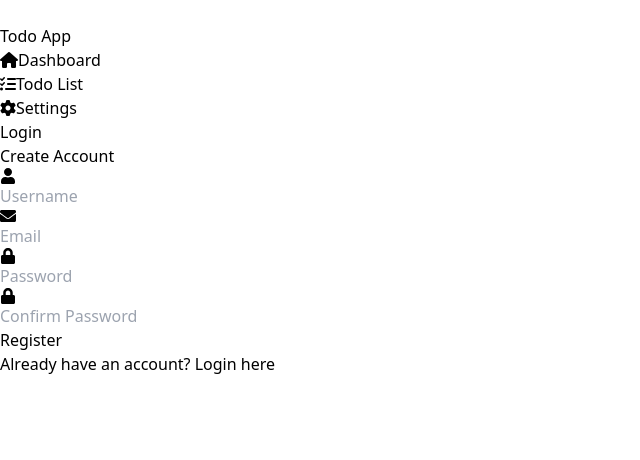
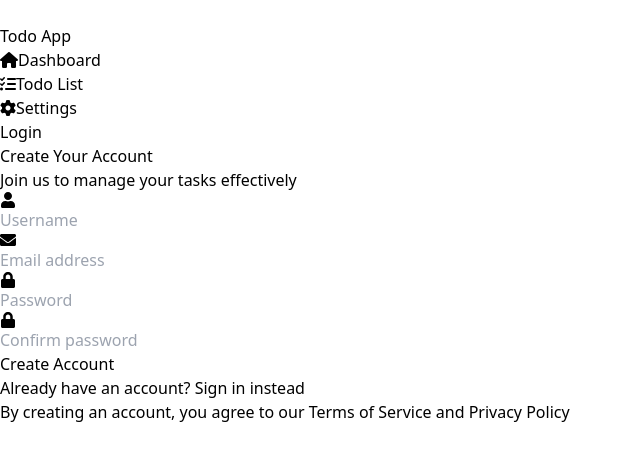
Before and after one commit to mubashirbappi5/To-Do-App-v2, a React (Vite) app: page /register in a window 1280 px wide. Shown: the top 460 px of the page, without its empty margins (0-640 px from the left). Built offline with nearby package versions, Linux system fonts and the light colour scheme.

Commit message:
register page modify

```diff
--- a/src/pages/Register.jsx
+++ b/src/pages/Register.jsx
@@ -1,6 +1,11 @@
 import { useState } from "react";
 import { Link } from "react-router-dom";
-import { FaUser, FaEnvelope, FaLock } from "react-icons/fa";
+import {
+  FaUser,
+  FaEnvelope,
+  FaLock,
+  FaExclamationCircle,
+} from "react-icons/fa";
 
 const Register = () => {
   const [formData, setFormData] = useState({
@@ -10,82 +15,196 @@ const Register = () => {
     confirmPassword: "",
   });
 
+  const [errors, setErrors] = useState({});
+
+  const validateForm = () => {
+    const newErrors = {};
+
+    if (formData.username.length < 3) {
+      newErrors.username = "Username must be at least 3 characters long";
+    }
+
+    if (!/^[^\s@]+@[^\s@]+\.[^\s@]+$/.test(formData.email)) {
+      newErrors.email = "Please enter a valid email address";
+    }
+
+    if (formData.password.length < 6) {
+      newErrors.password = "Password must be at least 6 characters long";
+    }
+
+    if (formData.password !== formData.confirmPassword) {
+      newErrors.confirmPassword = "Passwords do not match";
+    }
+
+    setErrors(newErrors);
+    return Object.keys(newErrors).length === 0;
+  };
+
   const handleChange = (e) => {
     const { name, value } = e.target;
     setFormData((prev) => ({
       ...prev,
       [name]: value,
     }));
+    // Clear error when user starts typing
+    if (errors[name]) {
+      setErrors((prev) => ({
+        ...prev,
+        [name]: "",
+      }));
+    }
   };
 
   const handleSubmit = (e) => {
     e.preventDefault();
+    if (validateForm()) {
       console.log("Registration data:", formData);
+    }
   };
 
   return (
-    <div className="flex items-center justify-center min-h-screen bg-white text-black">
-      <div className="w-full max-w-md p-8 shadow-xl rounded-lg bg-black text-white">
-        <h2 className="text-2xl font-bold text-center mb-6">Create Account</h2>
-        <form onSubmit={handleSubmit} className="space-y-4">
-          <div className="flex items-center space-x-2 border-b border-gray-500 pb-2">
-            <FaUser className="text-gray-400" />
+    <div className="min-h-screen bg-gradient-to-br from-gray-900 to-black py-12 px-4 sm:px-6 lg:px-8 flex items-center justify-center">
+      <div className="max-w-md w-full space-y-8 bg-white/10 backdrop-blur-lg p-8 rounded-xl shadow-2xl transform transition-all duration-500 hover:scale-[1.02]">
+        <div>
+          <h2 className="mt-6 text-center text-3xl font-extrabold text-white">
+            Create Your Account
+          </h2>
+          <p className="mt-2 text-center text-sm text-gray-300">
+            Join us to manage your tasks effectively
+          </p>
+        </div>
+
+        <form onSubmit={handleSubmit} className="mt-8 space-y-6">
+          <div className="space-y-4">
+            <div>
+              <div className="relative">
+                <div className="flex items-center space-x-2 border-b-2 border-gray-300/30 pb-2 group focus-within:border-blue-500 transition-colors">
+                  <FaUser className="text-gray-400 group-focus-within:text-blue-500 transition-colors" />
                   <input
                     type="text"
                     name="username"
                     placeholder="Username"
                     value={formData.username}
                     onChange={handleChange}
-              className="w-full bg-transparent outline-none text-white"
+                    className="block w-full bg-transparent outline-none text-white placeholder-gray-400"
                     required
                   />
                 </div>
-          <div className="flex items-center space-x-2 border-b border-gray-500 pb-2">
-            <FaEnvelope className="text-gray-400" />
+                {errors.username && (
+                  <div className="flex items-center space-x-1 text-red-500 text-sm mt-1">
+                    <FaExclamationCircle size={12} />
+                    <span>{errors.username}</span>
+                  </div>
+                )}
+              </div>
+            </div>
+
+            <div>
+              <div className="relative">
+                <div className="flex items-center space-x-2 border-b-2 border-gray-300/30 pb-2 group focus-within:border-blue-500 transition-colors">
+                  <FaEnvelope className="text-gray-400 group-focus-within:text-blue-500 transition-colors" />
                   <input
                     type="email"
                     name="email"
-              placeholder="Email"
+                    placeholder="Email address"
                     value={formData.email}
                     onChange={handleChange}
-              className="w-full bg-transparent outline-none text-white"
+                    className="block w-full bg-transparent outline-none text-white placeholder-gray-400"
                     required
                   />
                 </div>
-          <div className="flex items-center space-x-2 border-b border-gray-500 pb-2">
-            <FaLock className="text-gray-400" />
+                {errors.email && (
+                  <div className="flex items-center space-x-1 text-red-500 text-sm mt-1">
+                    <FaExclamationCircle size={12} />
+                    <span>{errors.email}</span>
+                  </div>
+                )}
+              </div>
+            </div>
+
+            <div>
+              <div className="relative">
+                <div className="flex items-center space-x-2 border-b-2 border-gray-300/30 pb-2 group focus-within:border-blue-500 transition-colors">
+                  <FaLock className="text-gray-400 group-focus-within:text-blue-500 transition-colors" />
                   <input
                     type="password"
                     name="password"
                     placeholder="Password"
                     value={formData.password}
                     onChange={handleChange}
-              className="w-full bg-transparent outline-none text-white"
+                    className="block w-full bg-transparent outline-none text-white placeholder-gray-400"
                     required
                   />
                 </div>
-          <div className="flex items-center space-x-2 border-b border-gray-500 pb-2">
-            <FaLock className="text-gray-400" />
+                {errors.password && (
+                  <div className="flex items-center space-x-1 text-red-500 text-sm mt-1">
+                    <FaExclamationCircle size={12} />
+                    <span>{errors.password}</span>
+                  </div>
+                )}
+              </div>
+            </div>
+
+            <div>
+              <div className="relative">
+                <div className="flex items-center space-x-2 border-b-2 border-gray-300/30 pb-2 group focus-within:border-blue-500 transition-colors">
+                  <FaLock className="text-gray-400 group-focus-within:text-blue-500 transition-colors" />
                   <input
                     type="password"
                     name="confirmPassword"
-              placeholder="Confirm Password"
+                    placeholder="Confirm password"
                     value={formData.confirmPassword}
                     onChange={handleChange}
-              className="w-full bg-transparent outline-none text-white"
+                    className="block w-full bg-transparent outline-none text-white placeholder-gray-400"
                     required
                   />
                 </div>
+                {errors.confirmPassword && (
+                  <div className="flex items-center space-x-1 text-red-500 text-sm mt-1">
+                    <FaExclamationCircle size={12} />
+                    <span>{errors.confirmPassword}</span>
+                  </div>
+                )}
+              </div>
+            </div>
+          </div>
+
+          <div>
             <button
               type="submit"
-            className="w-full py-2 mt-4 bg-white text-black font-bold rounded-lg hover:bg-gray-300"
+              className="group relative w-full flex justify-center py-3 px-4 border border-transparent text-sm font-medium rounded-md text-black bg-white hover:bg-gray-200 focus:outline-none focus:ring-2 focus:ring-offset-2 focus:ring-blue-500 transform transition-all duration-150 hover:scale-[1.02]"
             >
-            Register
+              Create Account
             </button>
+          </div>
         </form>
-        <p className="text-center mt-4">
-          Already have an account? <Link to="/login" className="text-blue-400">Login here</Link>
+
+        <div className="flex items-center justify-center mt-6">
+          <div className="text-sm">
+            <p className="text-gray-300">
+              Already have an account?{" "}
+              <Link
+                to="/login"
+                className="font-medium text-blue-400 hover:text-blue-300 transition-colors"
+              >
+                Sign in instead
+              </Link>
             </p>
+          </div>
+        </div>
+
+        <div className="mt-6 border-t border-gray-300/30 pt-6">
+          <p className="text-xs text-gray-400 text-center">
+            By creating an account, you agree to our{" "}
+            <a href="#" className="text-blue-400 hover:text-blue-300">
+              Terms of Service
+            </a>{" "}
+            and{" "}
+            <a href="#" className="text-blue-400 hover:text-blue-300">
+              Privacy Policy
+            </a>
+          </p>
+        </div>
       </div>
     </div>
   );
```
Lines whose indentation alone changed are shown as unchanged.
